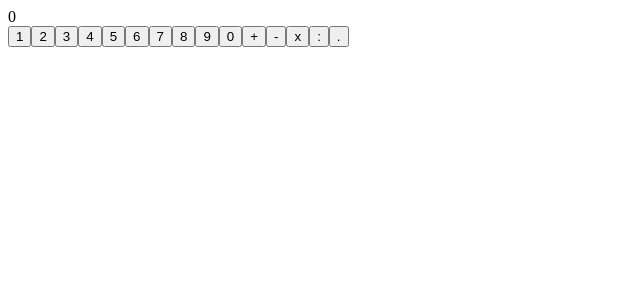
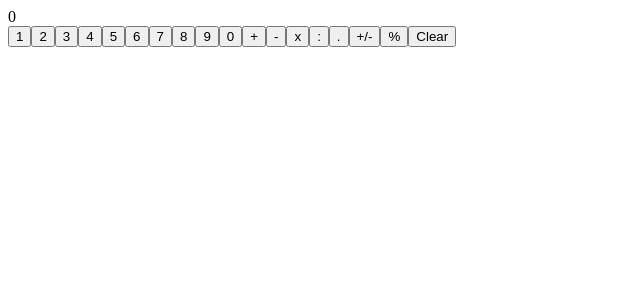
Before and after one commit to maknyak/vuelator, a Vue app: page / in a window 1280 px wide. Shown: the top 300 px of the page, without its empty margins (0-640 px from the left). Built offline with nearby package versions, Linux system fonts and the light colour scheme.

Commit message:
Vuelator set negatif number, doPercentage & doReset functional

```diff
--- a/src/components/Vuelator/Vuelator.vue
+++ b/src/components/Vuelator/Vuelator.vue
@@ -23,9 +23,9 @@
     <vuelator-btn btnClass="btn" btnText=":" @clicked="setOperator"/>
     <vuelator-btn btnClass="btn" btnText="." @clicked="setDecimal"/>
 <!--    <vuelator-btn btnClass="btn" btnText="=" @clicked="doCalculate"/>-->
-<!--    <vuelator-btn btnClass="btn" btnText="+/-" @clicked="setNegatifNumber"/>-->
-<!--    <vuelator-btn btnClass="btn" btnText="%" @clicked="doPercentage"/>-->
-<!--    <vuelator-btn btnClass="btn" btnText="Clear" @clicked="doReset"/>-->
+    <vuelator-btn btnClass="btn" btnText="+/-" @clicked="setNegatifNumber"/>
+    <vuelator-btn btnClass="btn" btnText="%" @clicked="doPercentage"/>
+    <vuelator-btn btnClass="btn" btnText="Clear" @clicked="doReset"/>
   </div>
 </template>
 
@@ -80,6 +80,22 @@ export default {
     isOperator(tipe) {
       return tipe === '+' || tipe === '-' || tipe === ':' || tipe === 'x';
     },
+    setNegatifNumber() {
+      if (this.input > 0) {
+        this.input = `(-${this.input})`;
+      }
+    },
+    doPercentage() {
+      if (this.input > 0) {
+        const result = Number(this.input) * 0.01;
+        this.input = result;
+      }
+    },
+    doReset() {
+      this.expression = '';
+      this.total = '';
+      this.input = 0;
+    },
   },
 };
 </script>
```
